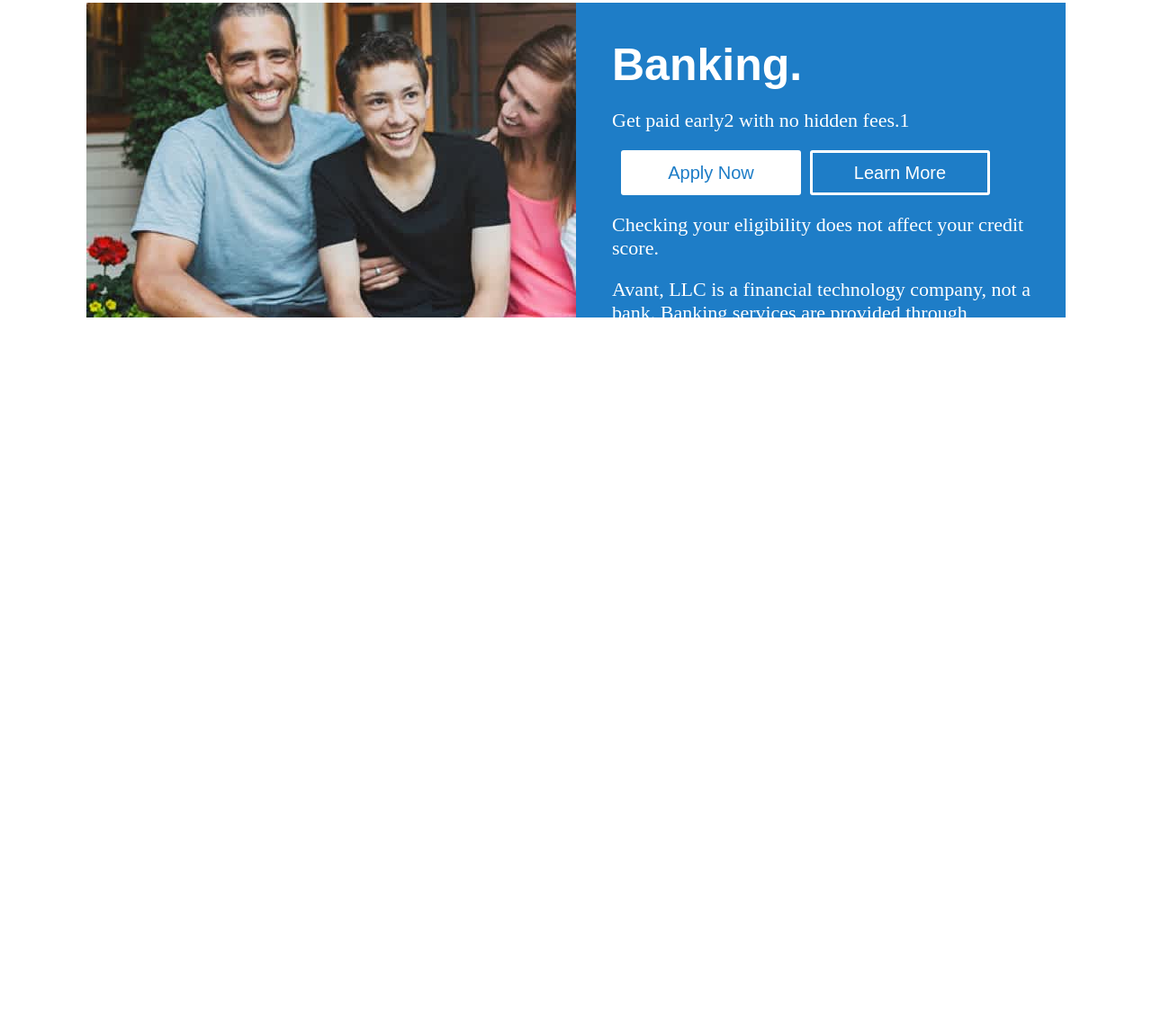
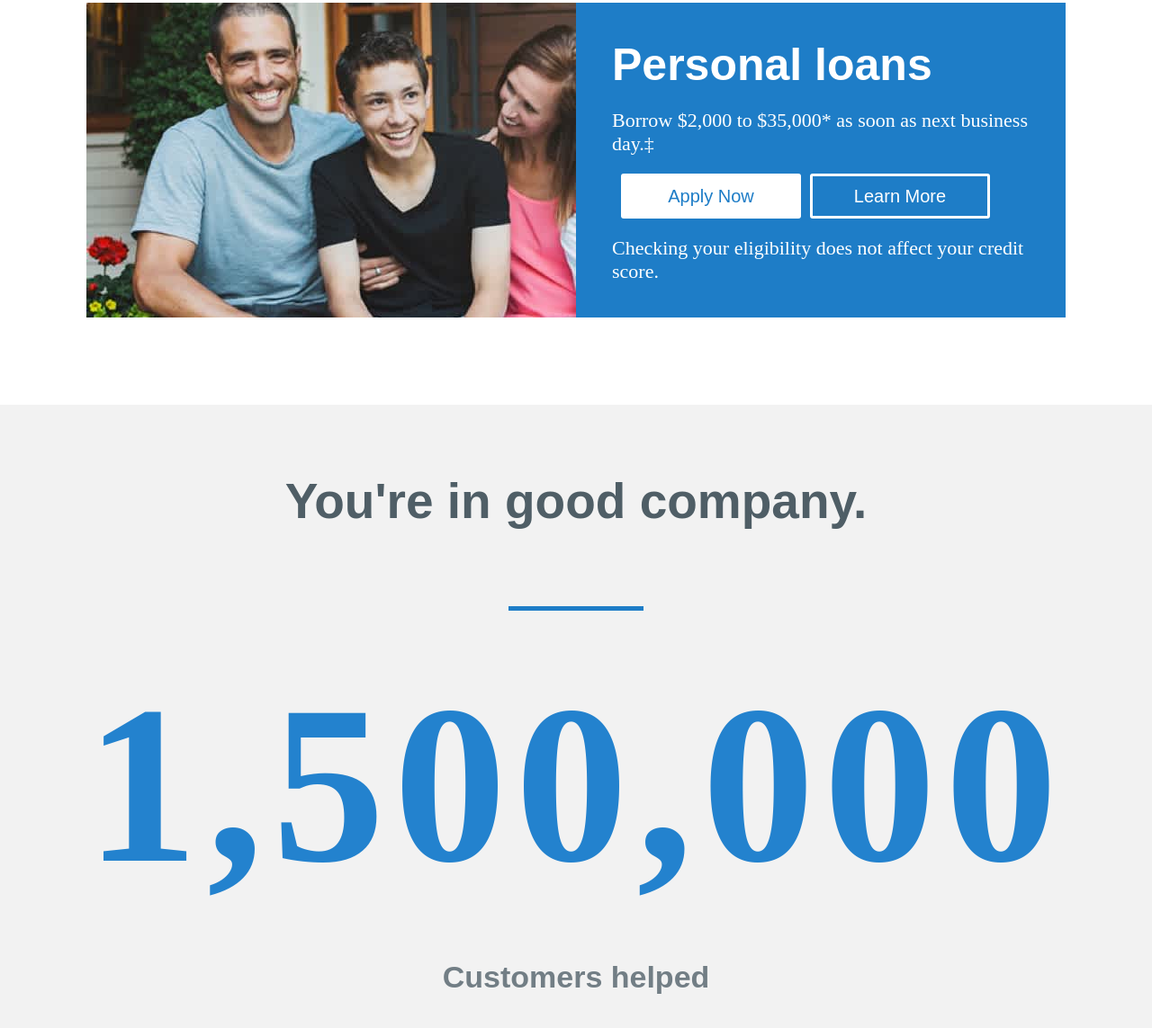
Before and after one commit to Amram1997/avant-js-project, a plain HTML site: page index.html in a window 1280 px wide. Shown: the part 2580-3723 px from the top of the page at 90% size. Before the commit the page ends 2941 px from the top, so only its background shows below. Drawn offline with Linux system fonts and the light colour scheme.

Commit message:
feat section 4 html and css

```diff
--- a/css/home.css
+++ b/css/home.css
@@ -165,7 +165,7 @@ span .p1 {
 
 .section-3 {
   width: 100%;
-  height: 1200px;
+  height: 1550px;
   text-align: center;
 }
 
@@ -256,3 +256,33 @@ span .p1 {
 }
 
 /* end of section 3 */
+
+/*  start section 4 */
+.section-4 {
+  width: 100%;
+  height: 700px;
+  text-align: center;
+  background-color: #f2f2f2;
+  padding-top: 75px;
+}
+
+.section-4 h1 {
+  font-size: 250px;
+  letter-spacing: 10px;
+  color: #2382ce;
+}
+
+.section4-p1 {
+  font-size: 34px;
+  font-family: sans-serif;
+  font-weight: bolder;
+  color: #727e85;
+  padding-top: 50px;
+}
+
+.section-4 div {
+  margin-bottom: 50px;
+  margin-top: 55px;
+}
+
+/* end of section 4 */
--- a/index.html
+++ b/index.html
@@ -175,17 +175,19 @@
       <div class="section3-div1 section3-div3">
         <div class="div1-right div3-right"></div>
         <div class="div1-left">
-          <h3>Banking.</h3>
-          <p>Get paid early2 with no hidden fees.1</p>
+          <h3>Personal loans</h3>
+          <p>Borrow $2,000 to $35,000* as soon as next business day.‡</p>
           <button class="btn1">Apply Now</button
           ><button class="btn2">Learn More</button>
           <p>Checking your eligibility does not affect your credit score.</p>
-          <p>
-            Avant, LLC is a financial technology company, not a bank. Banking
-            services are provided through
-          </p>
         </div>
       </div>
+    </section>
+    <section class="section-4">
+      <h3 class="section3-p">You're in good company.</h3>
+      <div class="line1"></div>
+      <h1>1,500,000</h1>
+      <p class="section4-p1">Customers helped</p>
     </section>
     <script src="./js/home.js" defer></script>
   </body>
```
